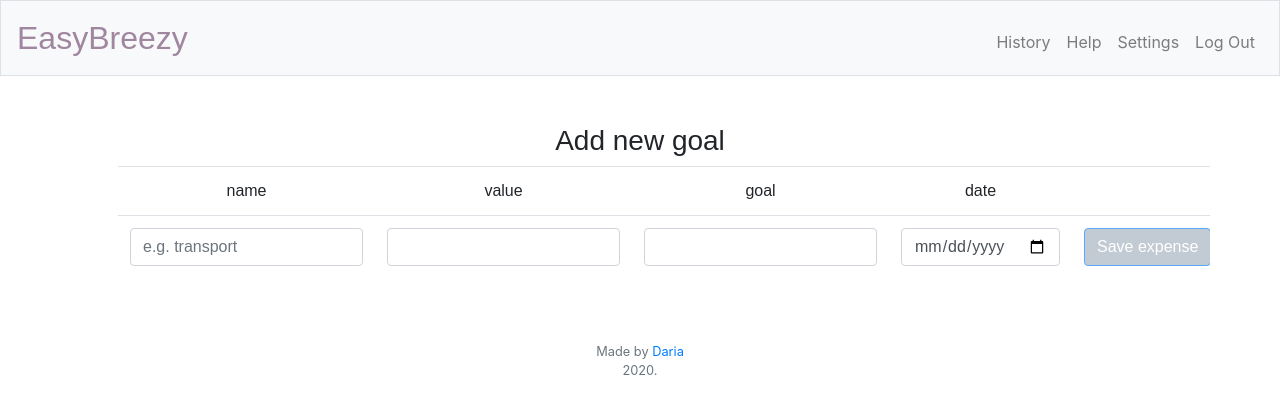
After one commit to andronikova/easybreezy, a Flask app: page /add_goals in a window 1280 px wide. The commit adds this page. Shown: the top 414 px of the page. Run offline with Flask 2, Linux system fonts and the light colour scheme; some libraries are stand-ins or nearby versions.

Commit message:
able to add new goal and saving

```diff
--- a/app.py
+++ b/app.py
@@ -390,6 +390,80 @@ def add_expenses():
         return redirect('/settings')
 
 
+@app.route('/add_savings', methods=['GET','POST'])
+def add_savings():
+    if request.method == 'GET':
+
+        return render_template( 'add_savings.html' )
+
+    if request.method == 'POST':
+        # load new values
+        newname = request.form.get('newname')
+        newvalue = float(request.form.get('value'))
+        newgoal = float(request.form.get('goal'))
+        newpercent = float(request.form.get('percent'))
+
+        # check uniqueness of new name
+        if check_name_uniqueness(newname) is not True:
+            return redirect('/error')
+
+        # load last id from db and put new id by hand (to avoid IntegrityError duplicate key violates unique-constraint)
+        max_id = savings_db.query.order_by(savings_db.id.desc()).first().id
+
+        # update db
+        newrow = savings_db(id=max_id + 1, userid=session.get('userid'),
+                            name=newname,
+                            value=newvalue,
+                            goal=newgoal,
+                            percent=newpercent
+                            )
+        db.session.add(newrow)
+        db.session.commit()
+
+        # update session info
+        load_savings(session.get('userid'), savings_db)
+
+        return redirect('/settings')
+
+
+
+@app.route('/add_goals', methods=['GET','POST'])
+def add_goals():
+    if request.method == 'GET':
+
+        return render_template( 'add_goals.html' )
+
+    if request.method == 'POST':
+        # load new values
+        newname = request.form.get('newname')
+        newvalue = float(request.form.get('value'))
+        newgoal = float(request.form.get('goal'))
+        newdate= request.form.get('date')
+
+        # check uniqueness of new name
+        if check_name_uniqueness(newname) is not True:
+            return redirect('/error')
+
+        # load last id from db and put new id by hand (to avoid IntegrityError duplicate key violates unique-constraint)
+        max_id = goals_db.query.order_by(goals_db.id.desc()).first().id
+
+        # update db
+        newrow = goals_db(id=max_id + 1, userid=session.get('userid'),
+                            name=newname,
+                            value=newvalue,
+                            goal=newgoal,
+                            date=newdate
+                            )
+        db.session.add(newrow)
+        db.session.commit()
+
+        # update session info
+        load_goals(session.get('userid'), goals_db)
+
+        return redirect('/settings')
+
+
+
 @app.route('/error')
 def error():
 
--- /dev/null
+++ b/templates/add_goals.html
@@ -0,0 +1,92 @@
+{% extends "layout.html" %}
+
+{% block title  %}
+        add new goal
+{% endblock %}
+
+{% block main %}
+<h3>Add new goal</h3>
+<form action="\add_goals" method="POST">
+    <div class="form-group">
+    <table class="table">
+        <thead>
+            <tr>
+                <td>name</td>
+                <td>value</td>
+                <td>goal</td>
+                <td>date</td>
+                <td></td>
+            </tr>
+        </thead>
+        <tbody>
+            <tr>
+                <td>
+                    <input name="newname" autocomplete='off' class="form-control" type="text" placeholder="e.g. transport">
+                </td>
+                <td>
+                    <input name="value" autocomplete='off' class="form-control" type="number">
+                </td>
+                <td>
+                    <input name="goal" autocomplete='off' class="form-control" type="number">
+                </td>
+                <td>
+                    <input name="date" autocomplete='off' class="form-control" type="date">
+                </td>
+                <td>
+                    <button id="submit" type="submit" class="btn btn-primary" disabled>Save expense</button>
+                    <div id="message"></div>
+                </td>
+            </tr>
+        </tbody>
+    </table>
+    </div>
+</form>
+
+
+<script>
+function IsEmpty()
+    {
+        var input = document.querySelectorAll("input");
+
+        document.querySelector('#submit').disabled = false;
+        document.querySelector('#message').innerHTML = "";
+
+        var empty = 0;
+
+        for (var i = 0; i < input.length; i++)
+        {
+            if (input[i].value == "")
+            { empty = 1; }
+        }
+
+        if (empty == 1)
+        {
+            document.querySelector('#submit').disabled = true;
+            document.querySelector('#message').innerHTML = "You have empty fields.";
+        }
+    }
+
+    var input = document.querySelectorAll("input");
+
+    for (var i = 0; i < input.length; i++)
+    {
+        input[i].addEventListener('onchange', IsEmpty,false);
+        input[i].addEventListener('keyup', IsEmpty, false);
+        input[i].addEventListener('click', IsEmpty,false);
+        input[i].addEventListener('change', IsEmpty,false);
+    }
+
+
+
+
+
+    <!--for toolitp-->
+    $(document).ready(function(){
+      $('[data-toggle="tooltip"]').tooltip();
+    });
+</script>
+
+
+
+
+{% endblock %}
--- a/templates/settings.html
+++ b/templates/settings.html
@@ -39,7 +39,7 @@
 
 
 <h5>Your saving accounts
-    <button type="button" class="btn btn-primary" onclick="window.location.href='{{ url_for( 'settings') }}';">Add new savings</button>
+    <button type="button" class="btn btn-primary" onclick="window.location.href='{{ url_for( 'add_savings') }}';">Add new savings</button>
 </h5>
 <table class="table">
     <thead>
@@ -82,7 +82,7 @@
 </table>
 
 <h5>Your goals
-    <button type="button" class="btn btn-primary" onclick="window.location.href='{{ url_for( 'settings') }}';">Add new goal</button>
+    <button type="button" class="btn btn-primary" onclick="window.location.href='{{ url_for( 'add_goals') }}';">Add new goal</button>
 </h5>
 <table class="table">
     <thead>
```
Also changed, not shown: templates/add_savings.html (added, +94 -0 lines).
